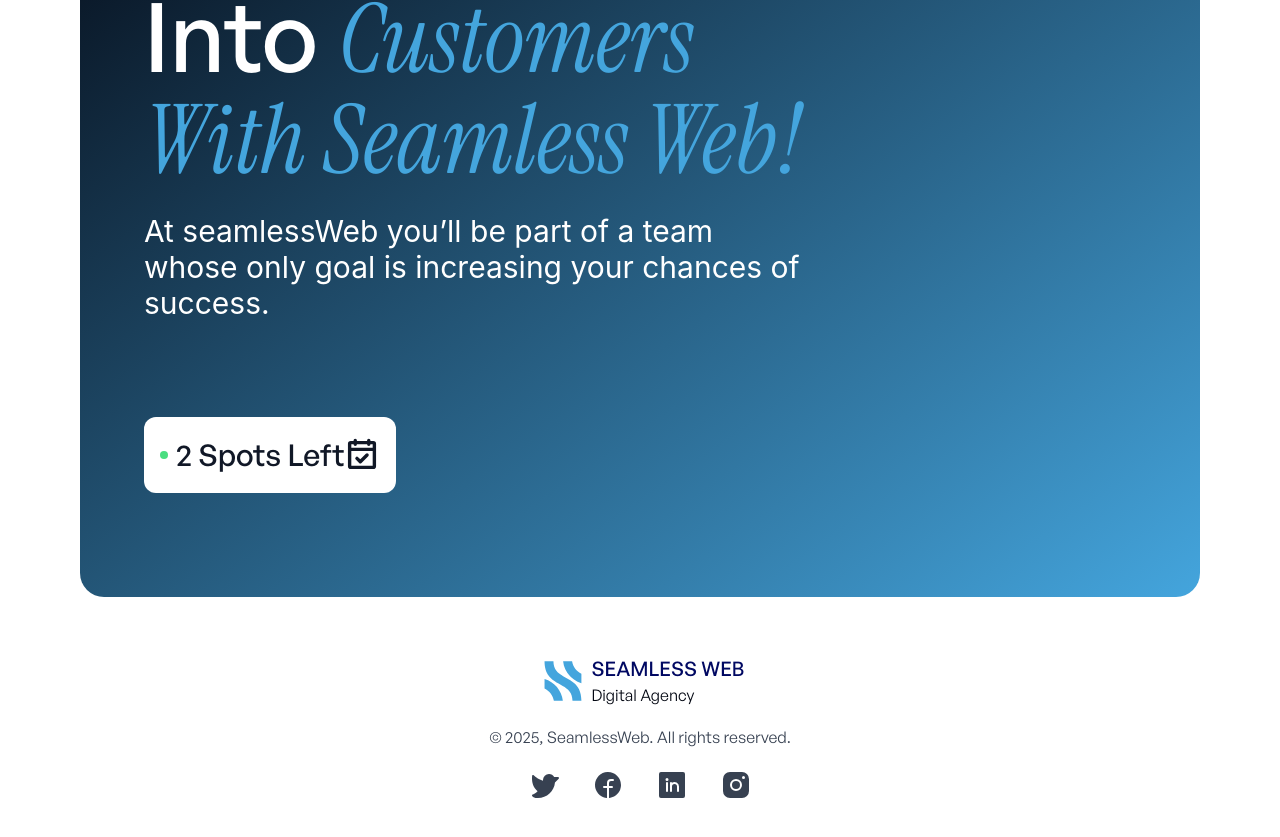
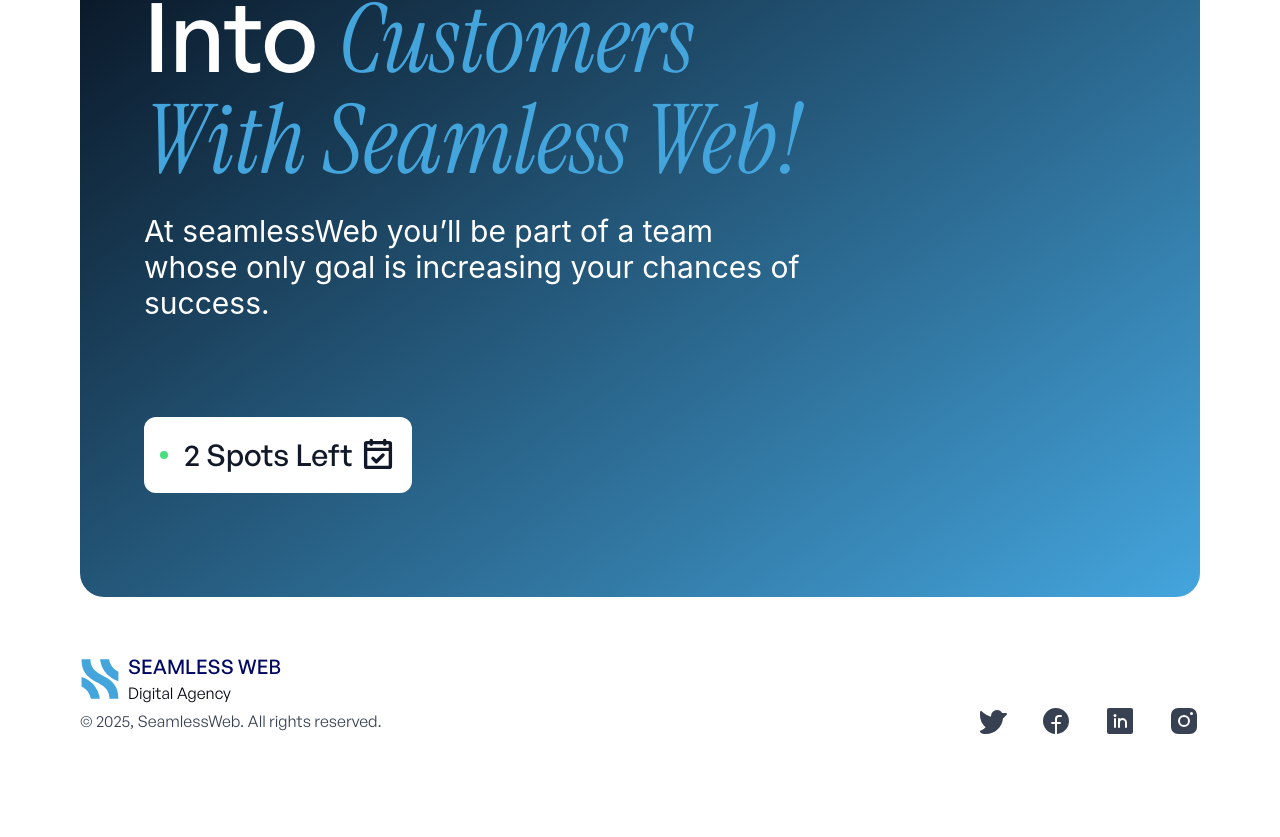
Before and after one commit to simonlearnscoding/sidebusiness-landing-page, a Next.js app: page / in a window 1280 px wide. Shown: the part 6438-7275 px from the top of the page. Built offline with nearby package versions, Linux system fonts and the light colour scheme.

Commit message:
layout done

```diff
--- a/src/app/components/ContactUs.tsx
+++ b/src/app/components/ContactUs.tsx
@@ -13,7 +13,7 @@ export default function ContactUs() {
           your chances of success.{" "}
         </div>
 
-        <div className="mb-6 lg:text-5xl px-4 flex items-center mt-24 text-2xl font-sans   bg-white text-center w-full lg:w-fit text-gray-900  py-5 rounded-xl lg:py-5">
+        <div className="cursor-pointer mb-6 lg:text-5xl px-4 md:gap-2 flex items-center mt-24 text-2xl font-sans   bg-white text-center w-full lg:w-fit text-gray-900  py-5 rounded-xl lg:py-5">
           <div className="rounded-full bg-green-400 w-2 h-2 mr-2"> </div>
           <div className="mr-auto font-medium lg:text-3xl"> 2 Spots Left </div>
           <CalendarCheck
--- a/src/app/components/Footer.tsx
+++ b/src/app/components/Footer.tsx
@@ -4,11 +4,12 @@ import {
   LinkedinLogo,
   InstagramLogo,
 } from "@phosphor-icons/react";
+
 export default function Footer() {
   const logoSize = 32;
   return (
-    <div className="flex  items-center justify-center mb-28 mt-14 flex-col">
-      <div className="flex items-center justify-center">
+    <div className="flex  items-center justify-center lg:mx-20 mb-28 mt-14 flex-col">
+      <div className="flex  items-center justify-center lg:mr-auto">
         <Logo />
         <div className="flex flex-col gap-0">
           <div className="text-dark font-medium  text-xl font-sans">
@@ -17,14 +18,16 @@ export default function Footer() {
           <div className="  font-sans"> Digital Agency</div>
         </div>
       </div>
-      <div className=" mt-4 font-sans text-gray-700">
+      <div className="flex items-center  lg:flex-row lg:w-full justify-center flex-col">
+        <div className=" mt-4 lg:mt-0 font-sans text-gray-700 lg:mr-auto">
           © 2025, SeamlessWeb. All rights reserved.
         </div>
-      <div className="flex items-center gap-8 mt-5 text-gray-700">
+        <div className="flex items-center justify-center gap-8 mt-5 lg:mt-0 text-gray-700">
           <TwitterLogo size={logoSize} weight={"fill"} />
           <FacebookLogo size={logoSize} weight={"fill"} />
           <LinkedinLogo size={logoSize} weight={"fill"} />
           <InstagramLogo size={logoSize} weight={"fill"} />
+        </div>
       </div>
     </div>
   );
@@ -32,7 +35,7 @@ export default function Footer() {
 
 const Logo = () => {
   return (
-    <div className="font-sans text-primary-500 relative w-fit h-fit text-xl p-2 rounded-md  font-normal">
+    <div className="font-sans text-primary-500 relative w-fit h-fit text-xl p-2 lg:p-0 lg:pr-2 rounded-md  font-normal">
       <svg
         width="40"
         height="40"
```
Lines whose indentation alone changed are shown as unchanged.
